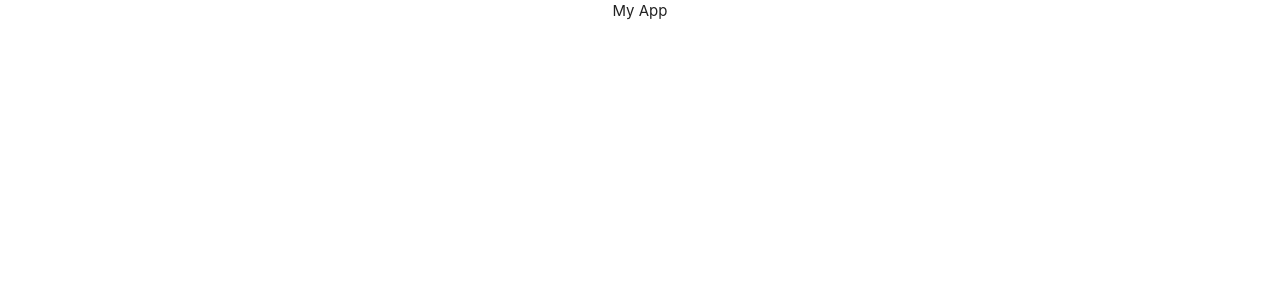
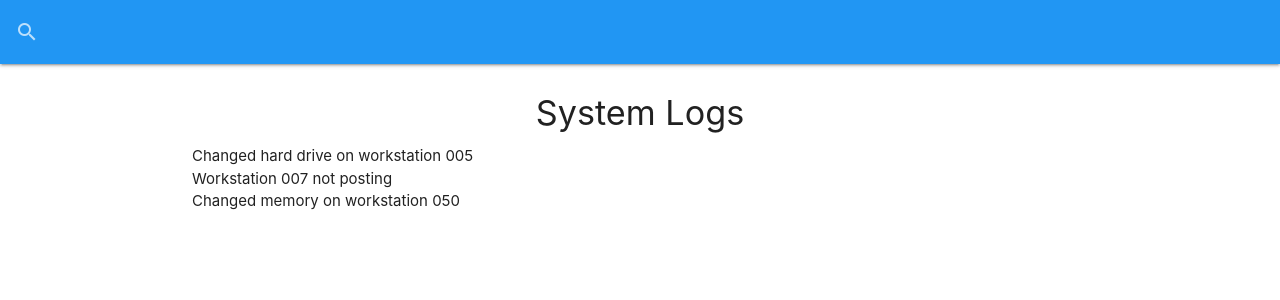
Before and after one commit to tgribeauval/IT-Logger, a React (Create React App) app: page / in a window 1280 px wide. Shown: the top 300 px of the page. Built offline with nearby package versions, Linux system fonts and the light colour scheme; data requests are answered from the project's data file.

Commit message:
Searchbar and Log components

```diff
--- a/src/App.js
+++ b/src/App.js
@@ -1,5 +1,6 @@
-import React, { useEffect } from "react";
-
+import React, { Fragment, useEffect } from "react";
+import SearchBar from "./components/layout/SearchBar";
+import Logs from "./components/logs/Logs";
 import "materialize-css/dist/css/materialize.min.css";
 import M from "materialize-css/dist/js/materialize.min.js";
 import "./App.css";
@@ -10,7 +11,14 @@
 
     M.AutoInit();
   });
-  return <div className='App'>My App</div>;
+  return (
+    <Fragment>
+      <SearchBar />
+      <div className='container'>
+        <Logs />
+      </div>
+    </Fragment>
+  );
 };
 
 export default App;
--- /dev/null
+++ b/src/components/layout/SearchBar.js
@@ -0,0 +1,21 @@
+import React from "react";
+
+const SearchBar = () => {
+  return (
+    <nav style={{ marginBottom: "30px" }} className='blue'>
+      <div className='nav-wrapper'>
+        <form>
+          <div className='input-field'>
+            <input id='search' type='search' required />
+            <label className='label-icon' htmlFor='search'>
+              <i className='material-icons'>search</i>
+            </label>
+            <i className='material-icons'>close</i>
+          </div>
+        </form>
+      </div>
+    </nav>
+  );
+};
+
+export default SearchBar;
--- /dev/null
+++ b/src/components/logs/Logs.js
@@ -0,0 +1,38 @@
+import React, { useState, useEffect } from "react";
+
+const Logs = () => {
+  const [logs, setLogs] = useState([]);
+  const [loading, setLoading] = useState(false);
+
+  useEffect(() => {
+    getLogs();
+    // eslint-disable-next-line
+  }, []);
+
+  const getLogs = async () => {
+    setLoading(true);
+    const res = await fetch("/logs");
+    const data = await res.json();
+
+    setLogs(data);
+    setLoading(false);
+  };
+
+  if (loading) {
+    return <h4>Loading...</h4>;
+  }
+  return (
+    <ul className='collection-with-header'>
+      <li className='collection-header'>
+        <h4 className='center'>System Logs</h4>
+      </li>
+      {!loading && logs.length === 0 ? (
+        <p className='center'>No logs to show...</p>
+      ) : (
+        logs.map(log => <li>{log.message}</li>)
+      )}
+    </ul>
+  );
+};
+
+export default Logs;
```
Also changed, not shown: src/components/logs/LogItem.js (added).
